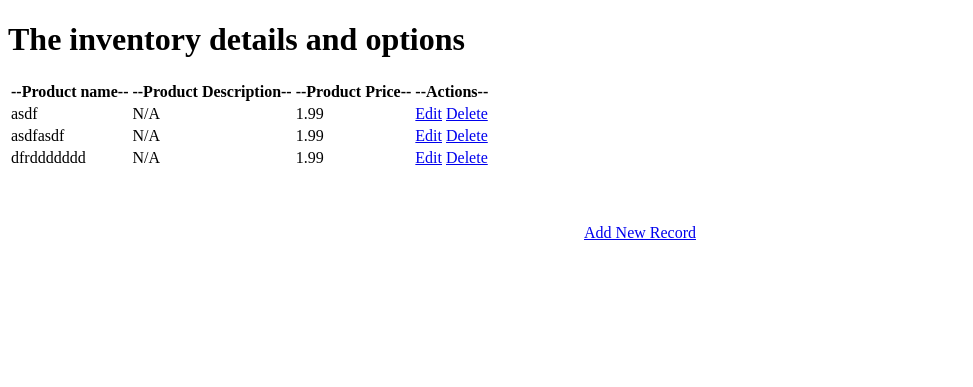
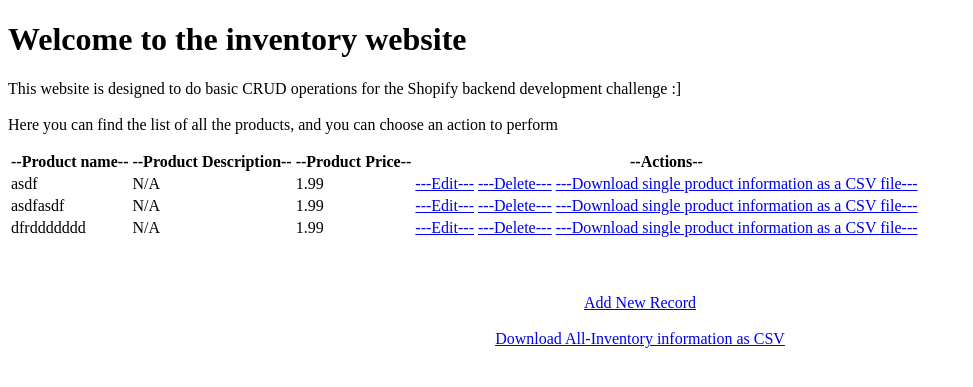
Before and after one commit to EMZEDI/DjangoCRUD, a Django app: page /show in a window 1280 px wide. Shown: the top 387 px of the page, without its empty margins (0-973 px from the left). Run offline with Django 4.2, Linux system fonts and the light colour scheme; data comes from the database, SQL or seed files in the repository; both versions use the stored data as it was after the commit.

Commit message:
It works - Add number of products field as well as picture. Finalize the templates and push

```diff
--- a/employee/templates/show.html
+++ b/employee/templates/show.html
@@ -5,7 +5,11 @@
     <title>Inventory</title>
 </head>
 <body>
-<h1>The inventory details and options</h1>
+<h1>Welcome to the inventory website</h1>
+<p>
+This website is designed to do basic CRUD operations for the Shopify backend development challenge :]
+<br><br>
+Here you can find the list of all the products, and you can choose an action to perform</p>
 <table class="table table-striped table-bordered table-sm">
     <thead class="thead-dark">
     <tr>
@@ -22,8 +26,9 @@
         <td>{{ prod.description }}</td>
         <td>{{ prod.price }}</td>
         <td>
-            <a href="/edit/{{ prod.id }}"><span class="glyphicon glyphicon-pencil" >Edit</span></a>
-            <a href="/delete/{{ prod.id }}">Delete</a>
+            <a href="/edit/{{ prod.id }}"><span class="glyphicon glyphicon-pencil" >---Edit---</span></a>
+            <a href="/delete/{{ prod.id }}">---Delete---</a>
+            <a href="/downloadsingle/{{ prod.id }}">---Download single product information as a CSV file---</a>
         </td>
     </tr>
 {% endfor %}
@@ -31,5 +36,7 @@
 </table>
 <br><br><br>
 <center><a href="/emp" class="btn btn-primary">Add New Record</a></center>
+<br>
+<center><a href="/downloadall" class="btn btn-primary">Download All-Inventory information as CSV</a></center>
 </body>
 </html>
--- a/employee/urls.py
+++ b/employee/urls.py
@@ -3,7 +3,7 @@ from django.urls import path
 from employee import views
 
 urlpatterns = [
-    path('', views.intro),
+    path('', views.show),
     path('admin/', admin.site.urls),
     path('emp', views.emp),
     path('show', views.show),
@@ -11,6 +11,7 @@ urlpatterns = [
     path('update/<int:id>', views.update),
     path('delete/<int:id>', views.destroy),
     path('downloadall/', views.download_all_file),
-    path('downloadsingle', views.download_single),
-    path('downloadNoHt/', views.download_all, name='download')
+    path('downloadsingle/<int:id>', views.download_single_file),
+    path('downloadNoHt/', views.download_all, name='download'),
+    path('downloadNoHtS/<int:id>', views.download_single, name='downloadS')
 ]
--- a/employee/views.py
+++ b/employee/views.py
@@ -5,11 +5,6 @@ from django.shortcuts import render, redirect
 from employee.forms import ProductForm
 from employee.models import Product
 import pandas as pd
-
-
-def intro(request):
-    prodc = Product.objects.all()
-    return render(request, 'intro.html', {'prodc': prodc})
 
 
 # Create your views here.
@@ -74,8 +69,30 @@ def download_all(request):
 
 def download_all_file(request):
     # Load the template
-    return render(request, 'file.html')
+    return render(request, 'all.html')
 
 
-def download_single(request):
-    return None
+def download_single_file(request, id):
+    prod = Product.objects.get(id=id)
+    # Load the template
+    return render(request, 'single.html', {'prod': prod})
+
+
+def download_single(request, id):
+    BASE_DIR = os.path.dirname(os.path.dirname(os.path.abspath(__file__)))
+    df = pd.DataFrame(Product.objects.all().values())
+    df = df[df['id'] == id]
+    df.reset_index(inplace=True)
+    df.to_csv("file" + str(id) + "_data.csv", index=False)
+    filename = "file" + str(id) + "_data.csv"
+    filepath = BASE_DIR + "/" + filename
+    # Open the file for reading content
+    path = open(filepath, 'r')
+    # Set the mime type
+    mime_type, _ = mimetypes.guess_type(filepath)
+    # Set the return value of the HttpResponse
+    response = HttpResponse(path, content_type='csv')
+    # Set the HTTP header for sending to browser
+    response['Content-Disposition'] = "attachment; filename=%s" % filename
+    # Return the response value
+    return response
--- a/output.csv
+++ b/output.csv
@@ -0,0 +1,4 @@
+index,id,name,description,price
+0,2,asdf,N/A,1.99
+1,3,asdfasdf,N/A,1.99
+2,4,dfrddddddd,N/A,1.99
```
Also changed, not shown: employee/templates/intro.html (deleted, +0 -41 lines), employee/templates/single.html (added, +10 -0 lines), db.sqlite3 (added), employee/templates/all.html (renamed from employee/templates/file.html).
